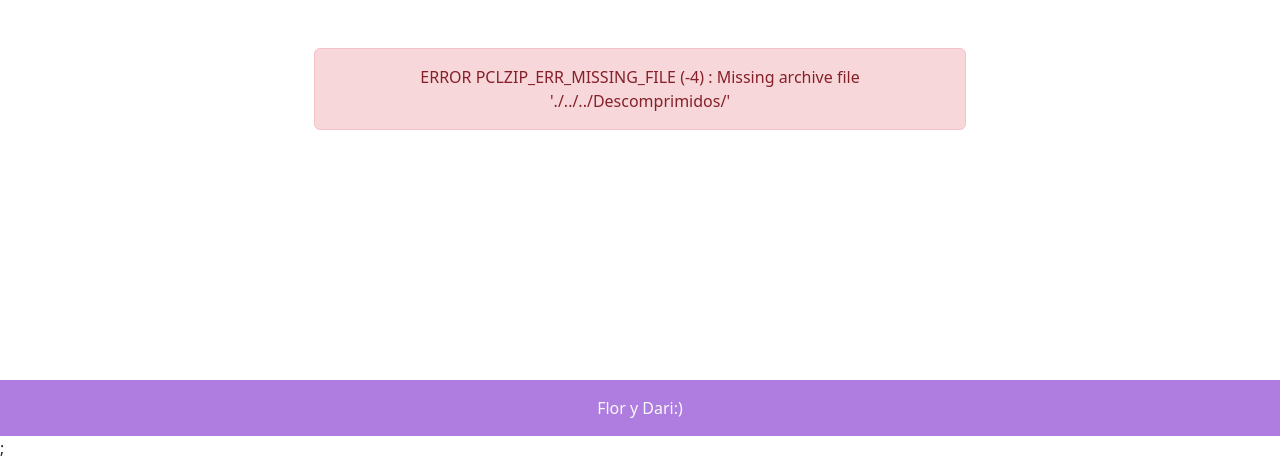
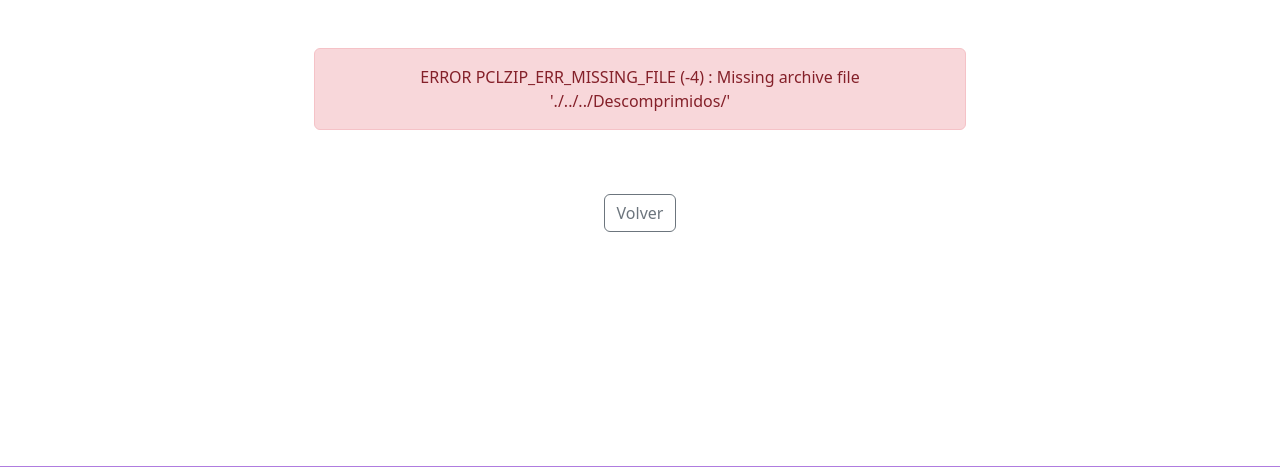
Before and after one commit to florencianionquepan/comprimir-archivos, a PHP site: page /Vista/PclZip/accionDescomprimirPcl.php in a window 1280 px wide. Shown: the part 62-529 px from the top of the page. Run offline with PHP 8.4, Linux system fonts and the light colour scheme; data that the repository does not hold is empty; some libraries are stand-ins or nearby versions.

Commit message:
agrega botones para volver en caso de error al descomprimir

```diff
--- a/Vista/PclZip/accionDescomprimirPcl.php
+++ b/Vista/PclZip/accionDescomprimirPcl.php
@@ -25,6 +25,12 @@ $resultados=$objetoDescomprimir->descomprimir($_FILES);
         echo $resultados[1];
         echo "</div>";
         echo "</div>";
+        ?>
+        <div class="mb-3 text-center">
+            <a href= "descomprimirPcl.php" class="btn btn-outline-secondary">Volver</a>
+        </div>
+        <?php
+
     }
 
 include_once('../../Vista/Common/Footer.php')?>;
--- a/Vista/ZipArchive/accionDescomprimir.php
+++ b/Vista/ZipArchive/accionDescomprimir.php
@@ -25,6 +25,11 @@ $resultados=$objetoDescomprimir->descomprimir($_FILES);
         echo $resultados[1];
         echo "</div>";
         echo "</div>";
+        ?>
+        <div class="mb-3 text-center">
+            <a href= "descomprimir.php" class="btn btn-outline-secondary">Volver</a>
+        </div>
+        <?php
     }
 include_once('../../Vista/Common/Footer.php')
 ?>;
```
